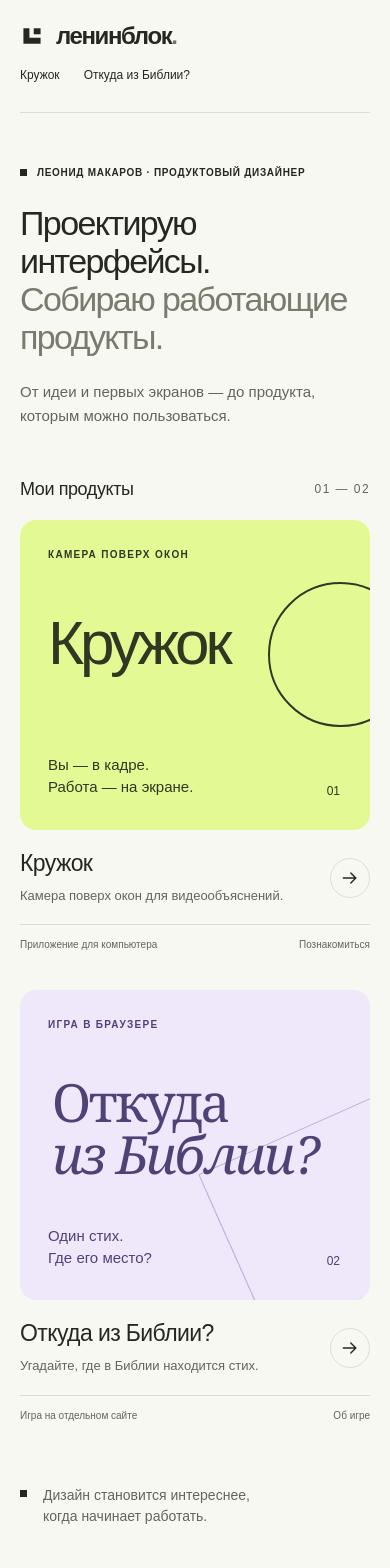
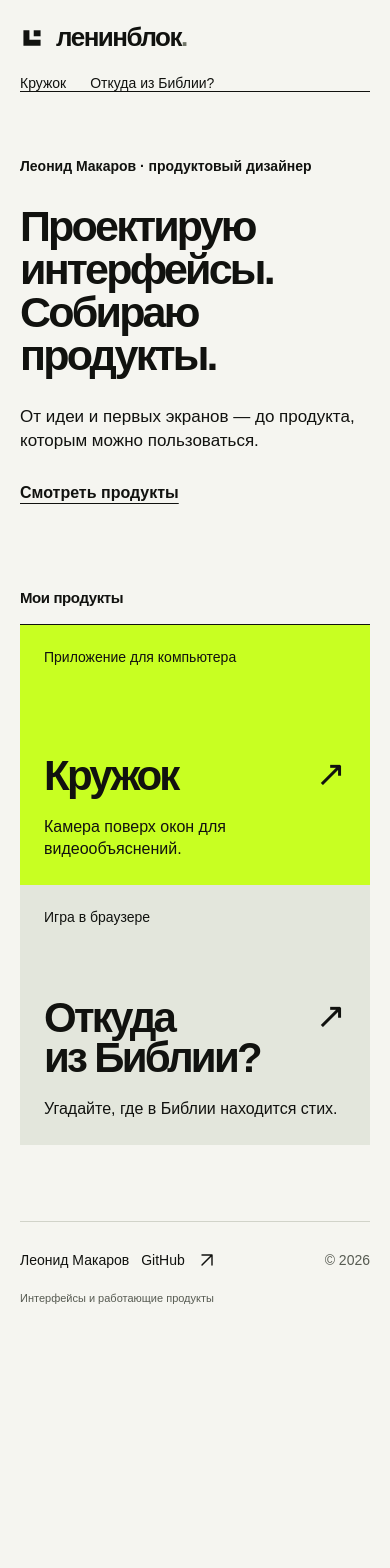
Before and after one commit to leninblok/leninblock-site, a Next.js app: page / in a window 390 px wide. Shown: the top 1568 px of the page. After the commit the page ends 1333 px from the top, so only its background shows below. Built offline with nearby package versions, Linux system fonts and the light colour scheme.

Commit message:
Redesign portfolio and product pages

```diff
--- a/src/app/globals.css
+++ b/src/app/globals.css
@@ -968,3 +968,59 @@ svg {
     animation: none !important;
   }
 }
+
+/* A shared editorial system for the portfolio and product pages. */
+:root { --paper: #f5f5f0; --ink: #11120f; --muted: #575b52; --line: #d1d3c9; --lime: #c8ff22; --purple: #30352c; --lavender: #e7ebda; }
+body { font-family: Arial, Helvetica, sans-serif; }
+.wrap { width: min(1440px, calc(100% - 96px)); }
+.site-header { height: 92px; border-bottom: 1px solid var(--ink); }
+.brand { font-size: 26px; letter-spacing: -1.5px; }
+.site-header nav { font-size: 15px; gap: 40px; }
+.intro { position: relative; padding: 80px 0 96px; }
+.intro .eyebrow { font-size: 14px; letter-spacing: 0; text-transform: none; }
+.intro h1 { max-width: 1200px; margin-top: 36px; font-size: clamp(55px, 8.1vw, 122px); font-weight: 700; letter-spacing: -.075em; line-height: .98; text-wrap: balance; }
+.intro-note { max-width: 380px; margin: 36px 0 0 auto; font-size: 19px; line-height: 1.4; color: var(--ink); }
+.section-heading { margin-bottom: 18px; }
+.section-heading h2 { font-size: 15px; font-weight: 600; }
+.project-grid { gap: 0; border-top: 1px solid var(--ink); }
+.project-card { min-height: 340px; padding: 26px 32px 32px; display: flex; flex-direction: column; transition: background-color 180ms ease; }
+.camera-card { background: var(--lime); }
+.bible-card { background: #e3e6dc; }
+.camera-card:hover { background: #b5ed10; }
+.bible-card:hover { background: #d5dbcd; }
+.project-kind { font-size: 14px; }
+.project-name { display: flex; justify-content: space-between; gap: 20px; align-items: flex-start; margin-top: auto; }
+.project-name h3 { font-size: clamp(42px, 5.6vw, 84px); letter-spacing: -.065em; line-height: .95; font-weight: 700; }
+.project-name > span { font-size: 36px; line-height: 1; }
+.project-card > p { font-size: 18px; line-height: 1.4; margin-top: 20px; max-width: 340px; }
+.site-footer { margin-top: 100px; min-height: 112px; font-size: 14px; }
+.bible-hero { background: #e3e6dc; color: var(--ink); border-radius: 0; padding: clamp(32px, 6vw, 90px); }
+.bible-hero h1, .bible-explanation h2 { font-family: Arial, Helvetica, sans-serif; font-style: normal; font-weight: 700; letter-spacing: -.065em; }
+.bible-hero h1 em { font-style: normal; }
+.bible-hero .body-copy, .bible-hero .fine-print { color: var(--muted); }
+.button-purple { background: var(--ink); color: #fff; border-radius: 999px; padding-inline: 28px; }
+.button-purple:hover { background: #3c4236; }
+.bible-explanation h2 { font-size: clamp(32px, 3.2vw, 48px); }
+.game-callout { padding-block: 42px; }
+@media (max-width: 700px) {
+  .wrap { width: calc(100% - 40px); }
+  .site-header { min-height: 0; padding-block: 22px; gap: 14px; }
+  .site-header nav { font-size: 14px; gap: 24px; flex-wrap: wrap; }
+  .intro { padding: 64px 0 72px; }
+  .intro .eyebrow { font-size: 14px; letter-spacing: 0; }
+  .intro h1 { font-size: clamp(43px, 10vw, 68px); letter-spacing: -.065em; line-height: 1; margin-top: 28px; }
+  .intro-note { margin: 28px 0 0; font-size: 17px; }
+  .project-grid { grid-template-columns: 1fr; gap: 0; }
+  .project-card { min-height: 260px; padding: 24px; }
+  .project-name h3 { font-size: clamp(42px, 10vw, 62px); }
+  .project-card > p { font-size: 16px; }
+  .site-footer { margin-top: 64px; }
+  .bible-hero { padding: 36px 24px; }
+  .bible-hero h1 { font-size: clamp(52px, 12vw, 80px); letter-spacing: -.065em; }
+}
+
+.intro-aside { max-width: 380px; margin: 36px 0 0 auto; }
+.intro-aside .intro-note { margin: 0; }
+.intro-link { display: inline-flex; align-items: center; min-height: 48px; margin-top: 16px; text-decoration: underline; text-underline-offset: 5px; font-weight: 600; }
+.projects { padding-bottom: 12px; }
+@media (max-width: 700px) { .intro-aside { margin: 28px 0 0; } }
--- a/src/app/page.tsx
+++ b/src/app/page.tsx
@@ -1,106 +1,35 @@
 import Link from "next/link";
-import { Arrow } from "@/components/icons";
 import { pageMetadata } from "@/content/site";
+
 export const metadata = pageMetadata(
   "Леонид Макаров — интерфейсы и продукты",
   "Проектирую интерфейсы и собираю работающие продукты. Кружок — камера поверх окон. Откуда из Библии? — игра о библейских стихах.",
   "/",
 );
+
 export default function Home() {
   return (
     <main id="main" className="wrap home">
       <section className="intro" aria-labelledby="intro-title">
-        <p className="eyebrow">
-          <span className="small-square" />
-          Леонид Макаров · продуктовый дизайнер
-        </p>
-        <h1 id="intro-title">
-          Проектирую интерфейсы.
-          <br />
-          <span>
-            Собираю работающие
-            <br className="desktop-break" /> продукты.
-          </span>
-        </h1>
-        <p className="intro-note">
-          От идеи и первых экранов — до продукта,
-          <br className="desktop-break" /> которым можно пользоваться.
-        </p>
+        <p className="eyebrow">Леонид Макаров · продуктовый дизайнер</p>
+        <h1 id="intro-title">Проектирую интерфейсы.<br />Собираю продукты.</h1>
+        <div className="intro-aside"><p className="intro-note">От идеи и первых экранов — до продукта, которым можно пользоваться.</p><a className="intro-link" href="#projects-title">Смотреть продукты</a></div>
       </section>
       <section className="projects" aria-labelledby="projects-title">
-        <div className="section-heading">
-          <h2 id="projects-title">Мои продукты</h2>
-          <span className="count">01 — 02</span>
-        </div>
+        <div className="section-heading"><h2 id="projects-title">Мои продукты</h2></div>
         <div className="project-grid">
           <Link className="project-card camera-card" href="/kruzhok">
-            <div className="card-art camera-art" aria-hidden="true">
-              <span className="art-label">КАМЕРА ПОВЕРХ ОКОН</span>
-              <div className="camera-word">
-                Кружок
-                <span className="camera-ring" />
-              </div>
-              <span className="art-bottom">
-                Вы — в кадре.
-                <br />
-                Работа — на экране.
-              </span>
-              <span className="art-index">01</span>
-            </div>
-            <div className="card-info">
-              <div>
-                <h3>Кружок</h3>
-                <p>Камера поверх окон для видеообъяснений.</p>
-              </div>
-              <span className="round-arrow">
-                <Arrow />
-              </span>
-            </div>
-            <div className="card-meta">
-              <span>Приложение для компьютера</span>
-              <span>Познакомиться</span>
-            </div>
+            <span className="project-kind">Приложение для компьютера</span>
+            <div className="project-name"><h3>Кружок</h3><span aria-hidden="true">↗</span></div>
+            <p>Камера поверх окон для видеообъяснений.</p>
           </Link>
           <Link className="project-card bible-card" href="/bible">
-            <div className="card-art bible-art" aria-hidden="true">
-              <span className="art-label">ИГРА В БРАУЗЕРЕ</span>
-              <div className="bible-word">
-                Откуда
-                <br />
-                <span>из Библии?</span>
-              </div>
-              <span className="book-line" />
-              <span className="art-bottom">
-                Один стих.
-                <br />
-                Где его место?
-              </span>
-              <span className="art-index">02</span>
-            </div>
-            <div className="card-info">
-              <div>
-                <h3>Откуда из Библии?</h3>
-                <p>Угадайте, где в Библии находится стих.</p>
-              </div>
-              <span className="round-arrow">
-                <Arrow />
-              </span>
-            </div>
-            <div className="card-meta">
-              <span>Игра на отдельном сайте</span>
-              <span>Об игре</span>
-            </div>
+            <span className="project-kind">Игра в браузере</span>
+            <div className="project-name"><h3>Откуда<br />из Библии?</h3><span aria-hidden="true">↗</span></div>
+            <p>Угадайте, где в Библии находится стих.</p>
           </Link>
         </div>
       </section>
-      <div className="home-end">
-        <span className="small-square" />
-        <p>
-          Дизайн становится интереснее,
-          <br />
-          когда начинает работать.
-        </p>
-      </div>
     </main>
   );
 }
```
Also changed, not shown: src/app/kruzhok/kruzhok.css (+13 -0 lines).
